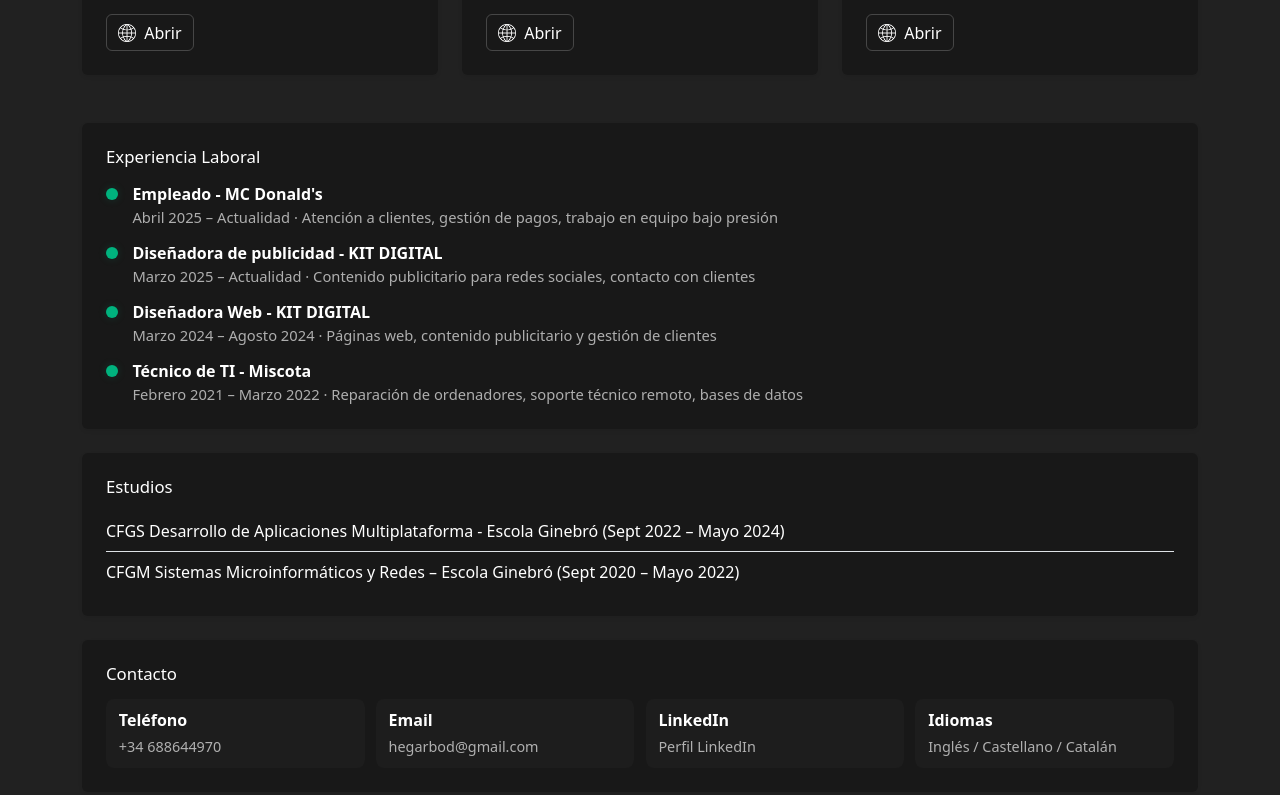
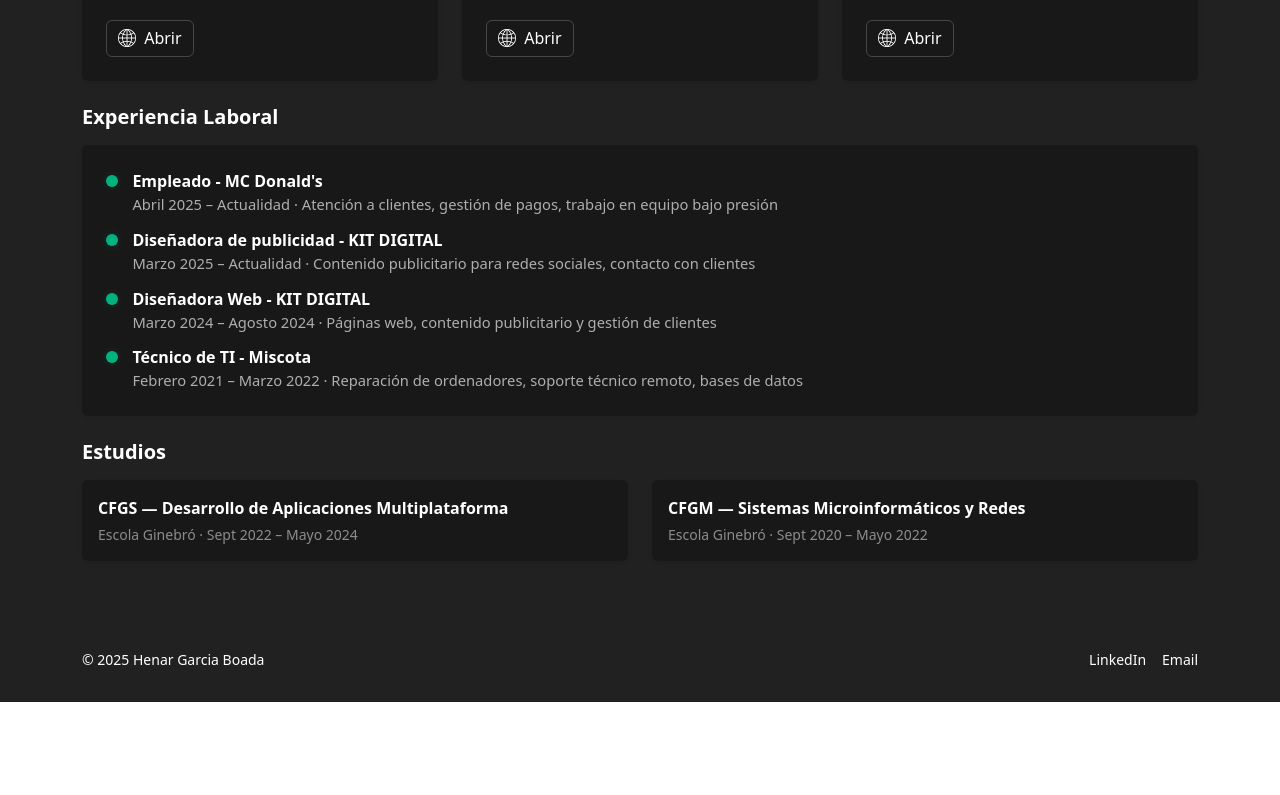
Before and after one commit to henar2004/Test, a React (Create React App) app: page /Home in a window 1280 px wide. Shown: the part 629-1424 px from the top of the page. After the commit the page ends 1331 px from the top, so only its background shows below. Built offline with nearby package versions, Linux system fonts and the light colour scheme.

Commit message:
Cambio general diseño

```diff
--- a/src/App.css
+++ b/src/App.css
@@ -1,42 +1,53 @@
-:root{
-  --bg:#212121;
-  --card:#181818;
-  --muted: rgba(255,255,255,0.65);
-  --accent: rgba(0,179,126,1);
+:root {
+  --bg: #212121;
+  --card: #181818;
+  --muted: rgba(255, 255, 255, 0.65);
+  --accent: rgba(0, 179, 126, 1);
 }
 
 /* Fondo y contenedor general */
-.portfolio-bg { background-color: var(--bg); }
-.portfolio-container { max-width: 920px; margin: 0 auto; }
+.portfolio-bg {
+  background-color: var(--bg);
+}
+.portfolio-container {
+  max-width: 920px;
+  margin: 0 auto;
+  padding: 0; /* se puede ajustar según necesidad */
+}
 
 /* Cards base */
 .portfolio-card {
-  background: var(--card);
+  background-color: var(--card);
   color: #fff;
   border-radius: 12px;
-  box-shadow: 0 10px 30px rgba(0,0,0,0.6);
+  box-shadow: 0 10px 30px rgba(0, 0, 0, 0.6);
 }
 
 /* Botones globales */
+.btn-cta,
+.btn-ghost {
+  padding: 0.45rem 0.8rem;
+  border-radius: 8px;
+  text-decoration: none;
+  font-weight: 600;
+  display: inline-block;
+}
+
 .btn-cta {
-  background: linear-gradient(90deg,var(--accent), #00e6a0);
+  background: linear-gradient(90deg, var(--accent), #00e6a0);
   color: #041214;
-  padding: .45rem .8rem;
-  border-radius: 8px;
-  text-decoration:none;
-  font-weight:600;
+  border: none;
 }
 
 .btn-ghost {
   background: transparent;
   color: #fff;
-  border: 1px solid rgba(255,255,255,0.06);
-  padding: .45rem .8rem;
-  border-radius: 8px;
-  text-decoration:none;
+  border: 1px solid rgba(255, 255, 255, 0.06);
 }
 
 /* Responsive base */
-@media (max-width:767.98px){
-  .portfolio-container { padding: 0 1rem; }
+@media (max-width: 767.98px) {
+  .portfolio-container {
+    padding: 0 1rem;
+  }
 }
--- a/src/App.js
+++ b/src/App.js
@@ -20,9 +20,7 @@ export default function App() {
     link.rel = "icon";
     const setFavicon = () => {
       const isDark = window.matchMedia("(prefers-color-scheme: dark)").matches;
-      link.href = isDark
-        ? "/White_Favicon.png"
-        : "/Black_Favicon.png";
+      link.href = isDark ? "/White_Favicon.png" : "/Black_Favicon.png";
       document.head.appendChild(link);
     };
     setFavicon();
@@ -40,8 +38,8 @@ export default function App() {
         {/* Ruta catch-all para errores */}
       </Routes>
 
-      {/* Footer siempre visible */}
       {/* <Footer /> */}
+      <Footer />
     </Router>
   );
 }
--- a/src/components/cards.js
+++ b/src/components/cards.js
@@ -23,11 +23,9 @@ const proyectos = [
 
 export default function Cards() {
   return (
-    <div className="mb-4">
-      <h5 className="fw-semibold mb-3 text-white">Proyectos</h5>
-      <div className="row">
+    <div className="row g-4"> {/* g-4 reemplaza mb-4 en las columnas para spacing uniforme */}
       {proyectos.map((proyecto, index) => (
-          <div className="col-md-4 mb-4" key={index}>
+        <div className="col-md-4" key={index}>
           <div className="portfolio-card p-4 rounded shadow-sm h-100 d-flex flex-column justify-content-between position-relative">
             <div>
               <h6 className="fw-semibold">{proyecto.titulo}</h6>
@@ -50,6 +48,5 @@ export default function Cards() {
         </div>
       ))}
     </div>
-    </div>
   );
 }
--- a/src/components/footer.js
+++ b/src/components/footer.js
@@ -1,21 +1,22 @@
-import '../styles/footer.css';
-
 export default function Footer() {
   return (
-    <footer className="bg-dark text-light py-4 footer-neo position-relative">
-      <div className="container text-center">
+    <footer className="portfolio-bg pb-3">
+      <div className="container py-3">
+        <div className="d-flex justify-content-between align-items-center small text-white">
+          <span>© {new Date().getFullYear()} Henar Garcia Boada</span>
 
-        <div className="d-flex justify-content-center gap-3 mb-2 flex-wrap">
-          <span className="badge bg-dark text-danger border border-danger">© 2025 Henar</span>
-          <span className="badge bg-dark text-danger border border-danger">Fullstack Dev</span>
-          <span className="badge bg-dark text-danger border border-danger">Cyberpunk Fan</span>
+          <div className="d-flex gap-3">
+            <a href="#" className="text-decoration-none text-white">
+              LinkedIn
+            </a>
+            <a
+              href="mailto:hegarbod@gmail.com"
+              className="text-decoration-none text-white"
+            >
+              Email
+            </a>
+          </div>
         </div>
-
-        <p className="neon-muted small mt-2 mb-0">
-          Powered by Bootstrap
-        </p>
-
-        <div className="footer-line mt-3"></div>
       </div>
     </footer>
   );
--- a/src/pages/portafolio.js
+++ b/src/pages/portafolio.js
@@ -1,12 +1,11 @@
 import Cards from "../components/cards.js";
 import miFoto from "../images/miCara.png";
-import '../styles/portafolio.css';
+import "../styles/portafolio.css";
 
 export default function Portafolio() {
   return (
     <div className="portfolio-bg min-vh-100 py-5">
-      <div className="container portfolio-container">
-
+      <div className="container">
         {/* HERO / INICIO */}
         <header id="inicio" className="hero d-flex align-items-center mb-5">
           <img src={miFoto} alt="Henar Garcia Boada" className="hero-photo" />
@@ -25,8 +24,10 @@ export default function Portafolio() {
         </header>
 
         {/* HABILIDADES / ATRIBUTOS */}
+        <h5 className="fw-semibold mb-3 text-white">
+          Habilidades & Tecnologías
+        </h5>
         <section className="portfolio-card p-4 mb-4 rounded shadow-sm">
-          <h5 className="section-title">Habilidades & Tecnologías</h5>
           <div className="skills-grid">
             {[
               { name: "Lua / Roblox Studio", value: 95 },
@@ -55,13 +56,14 @@ export default function Portafolio() {
         </section>
 
         {/* PROYECTOS */}
+        <h5 className="fw-semibold mb-3 text-white">Proyectos</h5>
         <section id="proyectos" className="mb-4">
           <Cards />
         </section>
 
         {/* EXPERIENCIA LABORAL */}
+        <h5 className="fw-semibold mb-3 text-white">Experiencia Laboral</h5>
         <section className="portfolio-card p-4 mb-4 rounded shadow-sm">
-          <h5 className="section-title">Experiencia Laboral</h5>
           <div className="timeline">
             <div className="timeline-item">
               <div className="timeline-dot" />
@@ -107,47 +109,27 @@ export default function Portafolio() {
         </section>
 
         {/* ESTUDIOS */}
-        <section className="portfolio-card p-4 mb-4 rounded shadow-sm">
-          <h5 className="section-title">Estudios</h5>
-          <ul className="list-group list-group-flush mt-2">
-            <li className="list-group-item bg-transparent text-white px-0">
-              CFGS Desarrollo de Aplicaciones Multiplataforma - Escola Ginebró
-              (Sept 2022 – Mayo 2024)
-            </li>
-            <li className="list-group-item bg-transparent text-white px-0">
-              CFGM Sistemas Microinformáticos y Redes – Escola Ginebró (Sept
-              2020 – Mayo 2022)
-            </li>
-          </ul>
-        </section>
+        <h5 className="fw-semibold mb-3 text-white">Estudios</h5>
+        <section className="row g-4 mb-4">
+          <div className="col-md-6">
+            <div className="portfolio-card p-3 rounded shadow-sm h-100 d-flex flex-column justify-content-center">
+              <div className="fw-semibold text-white mb-1">
+                CFGS — Desarrollo de Aplicaciones Multiplataforma
+              </div>
+              <div className="text-white-50 small">
+                Escola Ginebró · Sept 2022 – Mayo 2024
+              </div>
+            </div>
+          </div>
 
-        {/* CONTACTO */}
-        <section
-          id="contacto"
-          className="portfolio-card p-4 mb-4 rounded shadow-sm"
-        >
-          <h5 className="section-title">Contacto</h5>
-          <div className="contact-grid">
-            <a className="contact-item" href="tel:+34688644970">
-              <span className="contact-title">Teléfono</span>
-              <span className="contact-sub">+34 688644970</span>
-            </a>
-            <a className="contact-item" href="mailto:hegarbod@gmail.com">
-              <span className="contact-title">Email</span>
-              <span className="contact-sub">hegarbod@gmail.com</span>
-            </a>
-            <a
-              className="contact-item"
-              href="https://www.linkedin.com"
-              target="_blank"
-              rel="noreferrer"
-            >
-              <span className="contact-title">LinkedIn</span>
-              <span className="contact-sub">Perfil LinkedIn</span>
-            </a>
-            <div className="contact-item">
-              <span className="contact-title">Idiomas</span>
-              <span className="contact-sub">Inglés / Castellano / Catalán</span>
+          <div className="col-md-6">
+            <div className="portfolio-card p-3 rounded shadow-sm h-100 d-flex flex-column justify-content-center">
+              <div className="fw-semibold text-white mb-1">
+                CFGM — Sistemas Microinformáticos y Redes
+              </div>
+              <div className="text-white-50 small">
+                Escola Ginebró · Sept 2020 – Mayo 2022
+              </div>
             </div>
           </div>
         </section>
```
Lines whose indentation alone changed are shown as unchanged.
